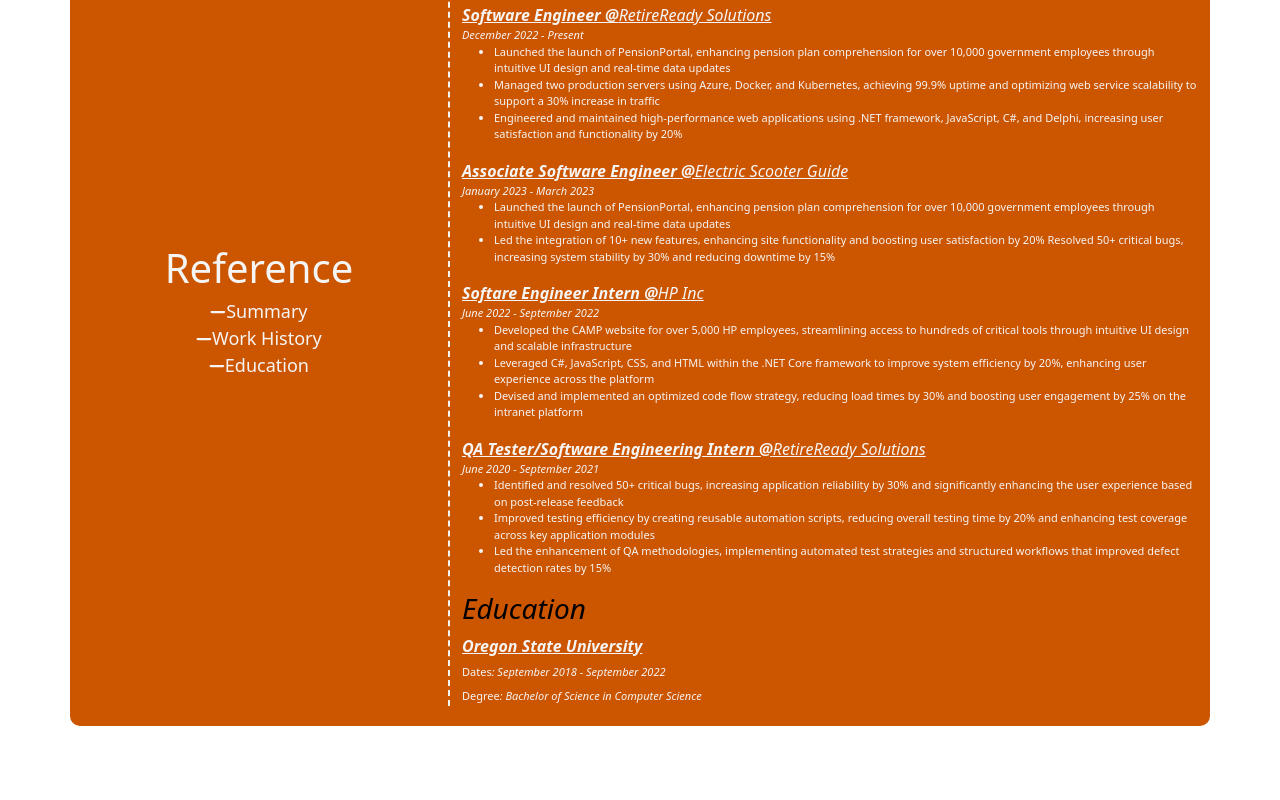
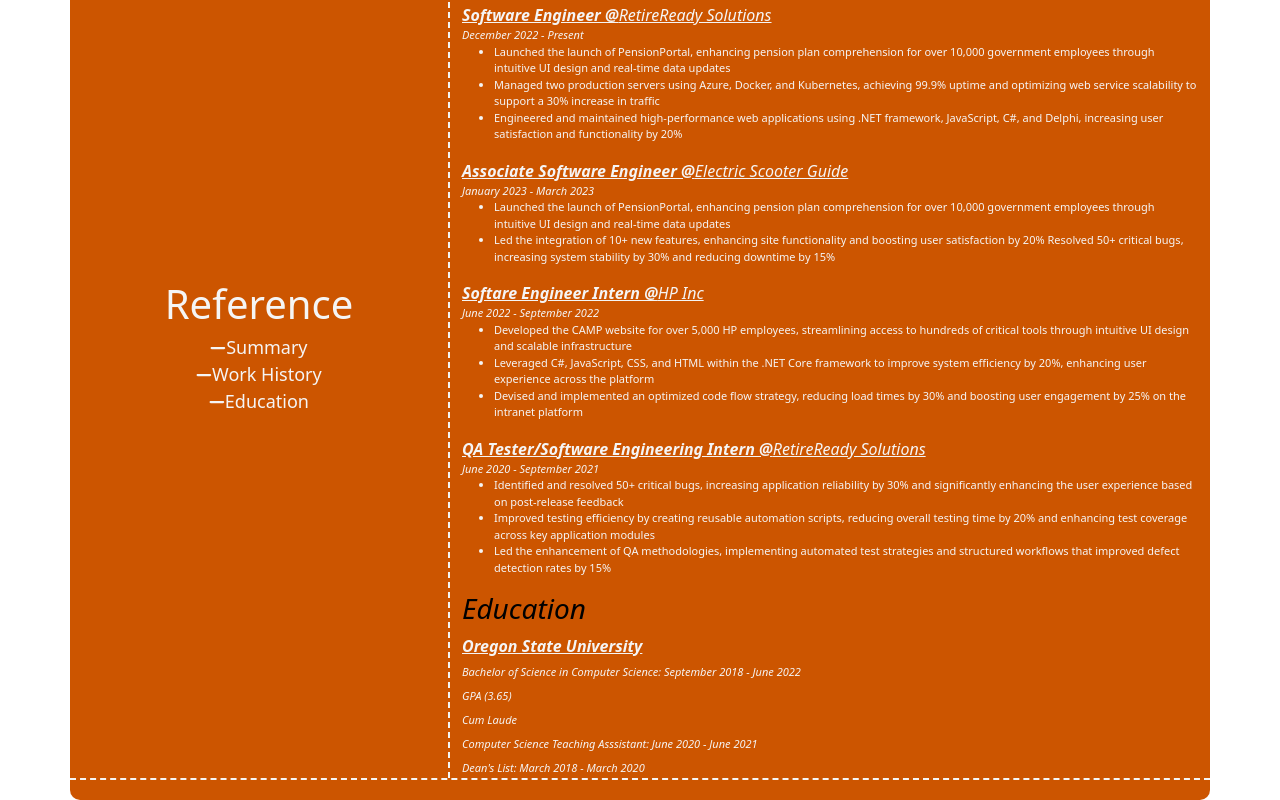
Before and after one commit to JonathanEDressel/mycodingvoyage.github.io, a React (Create React App) app in the folder frontend/: page / in a window 1280 px wide. Shown: the part 501-1301 px from the top of the page. Before the commit the page ends 1227 px from the top, so only its background shows below. Built offline with nearby package versions, Linux system fonts and the light colour scheme.

Commit message:
half done changes

```diff
--- a/frontend/src/App.js
+++ b/frontend/src/App.js
@@ -23,7 +23,7 @@ function App() {
             <img class="image-design" src={CapImg}></img>
           </div>
         </div>
-        <div class="row">
+        <div class="row degree-container">
           <div class="col col-4 reference-container d-inline align-content-center">
             <div class="col col-12 text-center">
               <span>
@@ -96,7 +96,7 @@ function App() {
                 Associate Software Engineer  @
               </span>
               <span class="experience-company">
-               Electric Scooter Guide
+                Electric Scooter Guide
               </span>
             </div>
             <div class="col col-12 text-start">
@@ -186,25 +186,42 @@ function App() {
               </div>
 
               <div class="col col-12 text-start">
-                <span class="education-prompt">
-                  Dates
-                </span>
                 <span class="eudcation-detail">
-                  : September 2018 - September 2022
+                  Bachelor of Science in Computer Science: September 2018 - June 2022
                 </span>
               </div>
-              <div class="col col-12 text-start pt-0">
-                <span class="education-prompt">
-                  Degree
+
+              <div class="col col-12 text-start">
+                <span class="eudcation-detail">
+                  GPA (3.65)
                 </span>
+              </div>
+              <div class="col col-12 text-start">
                 <span class="eudcation-detail">
-                  : Bachelor of Science in Computer Science
+                  Cum Laude
+                </span>
+              </div>
+
+              <div class="col col-12 text-start">
+                <span class="eudcation-detail">
+                  Computer Science Teaching Asssistant: June 2020 - June 2021
+                </span>
+              </div>
+              <div class="col col-12 text-start">
+                <span class="eudcation-detail">
+                  Dean's List: March 2018 - March 2020
                 </span>
               </div>
 
             </div>
           </div>
         </div>
+        <div class="row">
+          <div class="col col 12">
+            <FontAwesomeIcon></FontAwesomeIcon>
+          </div>
+
+        </div>
     </div>
   );
 }
--- a/frontend/src/index.css
+++ b/frontend/src/index.css
@@ -30,6 +30,10 @@
   .intro-msg-two {
     font-size: large;
     color: black;
+  }
+
+  .degree-container {
+    border-bottom: 2px dashed whitesmoke;
   }
 
   .image-design {
```
